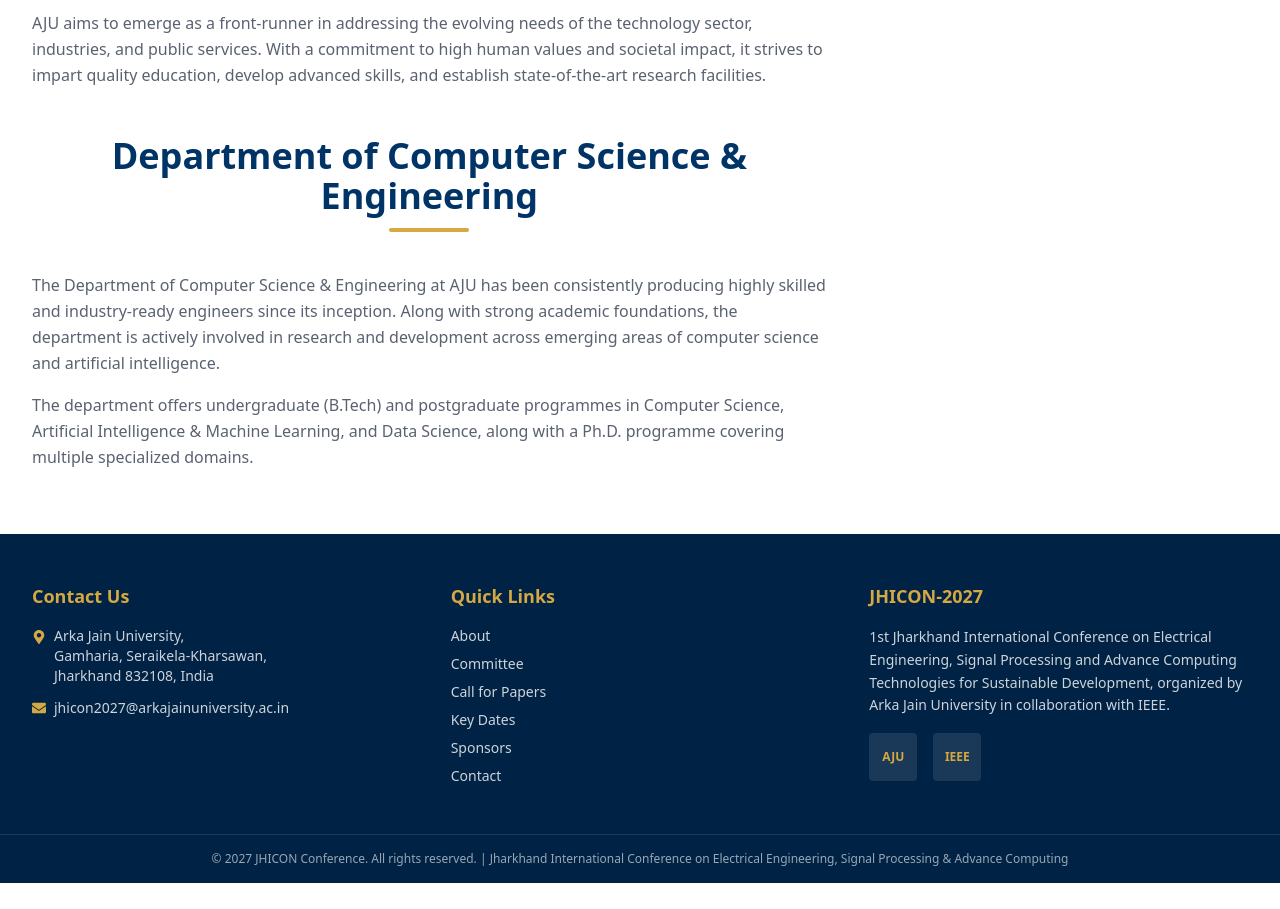
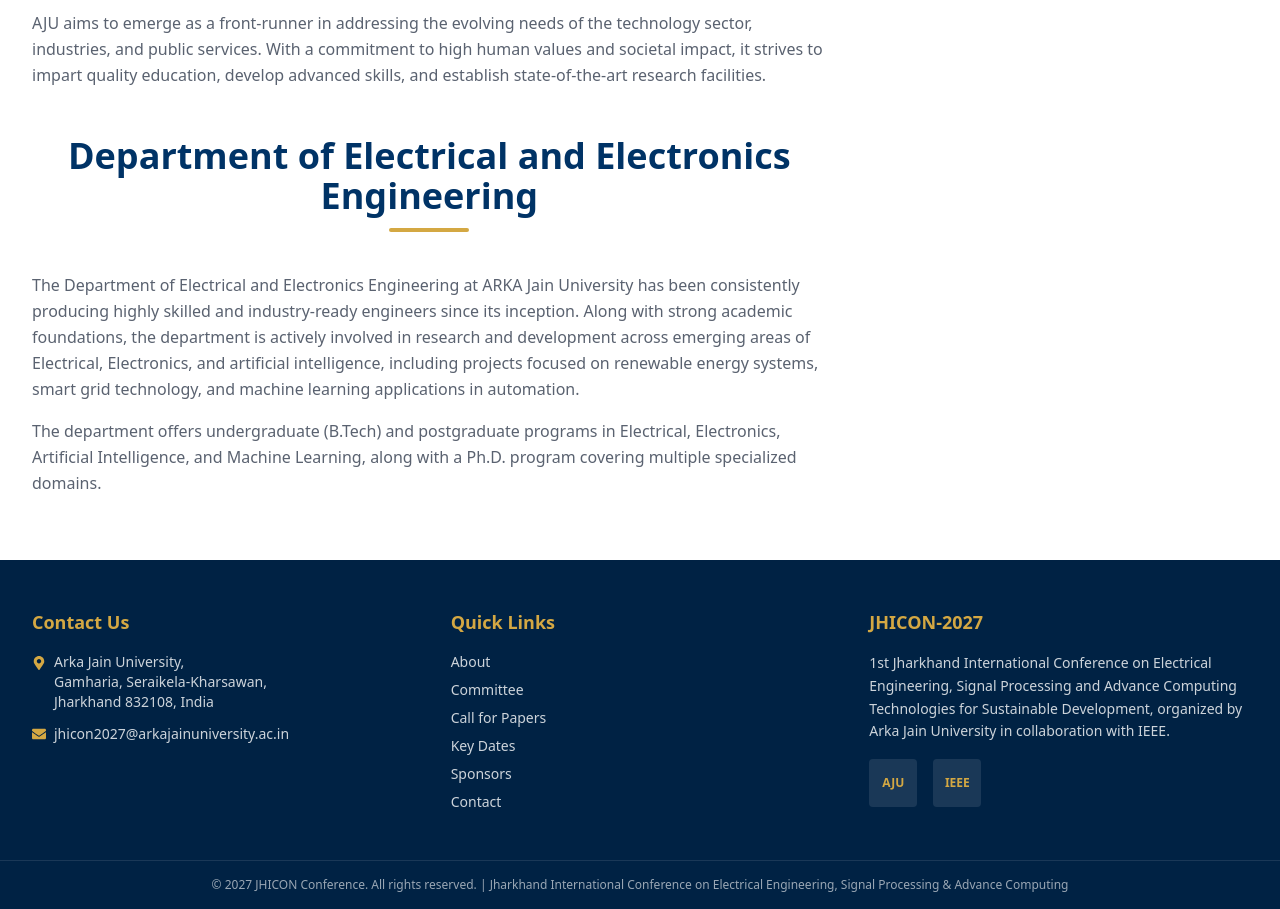
Before and after one commit to Sharan986/ieee-aju, a Next.js app: page /about in a window 1280 px wide. Shown: the part 1200-2109 px from the top of the page. Before the commit the page ends 2083 px from the top, so only its background shows below. Built offline with nearby package versions, Linux system fonts and the light colour scheme.

Commit message:
Update Info

```diff
--- a/app/about/page.tsx
+++ b/app/about/page.tsx
@@ -86,19 +86,18 @@
 
               {/* Department Info */}
               <div>
-                <SectionHeading title="Department of Computer Science & Engineering" />
+                <SectionHeading title="Department of Electrical and Electronics Engineering" />
                 <div className="prose prose-sm sm:prose-base max-w-none text-gray-600 space-y-4 leading-relaxed">
                   <p>
-                    The Department of Computer Science & Engineering at AJU has been consistently
+                    The Department of Electrical and Electronics Engineering at ARKA Jain University has been consistently
                     producing highly skilled and industry-ready engineers since its inception.
-                    Along with strong academic foundations, the department is actively involved in
-                    research and development across emerging areas of computer science and artificial
-                    intelligence.
-                  </p>
+                    Along with strong academic foundations, the department is actively involved in research and development
+                    across emerging areas of Electrical, Electronics, and artificial intelligence, including projects
+                    focused on renewable energy systems, smart grid technology, and machine learning applications in automation.                  </p>
                   <p>
-                    The department offers undergraduate (B.Tech) and postgraduate programmes in
-                    Computer Science, Artificial Intelligence & Machine Learning, and Data Science,
-                    along with a Ph.D. programme covering multiple specialized domains.
+                    The department offers undergraduate (B.Tech) and postgraduate programs in Electrical,
+                    Electronics, Artificial Intelligence, and Machine Learning,
+                    along with a Ph.D. program covering multiple specialized domains.
                   </p>
                 </div>
               </div>
```
